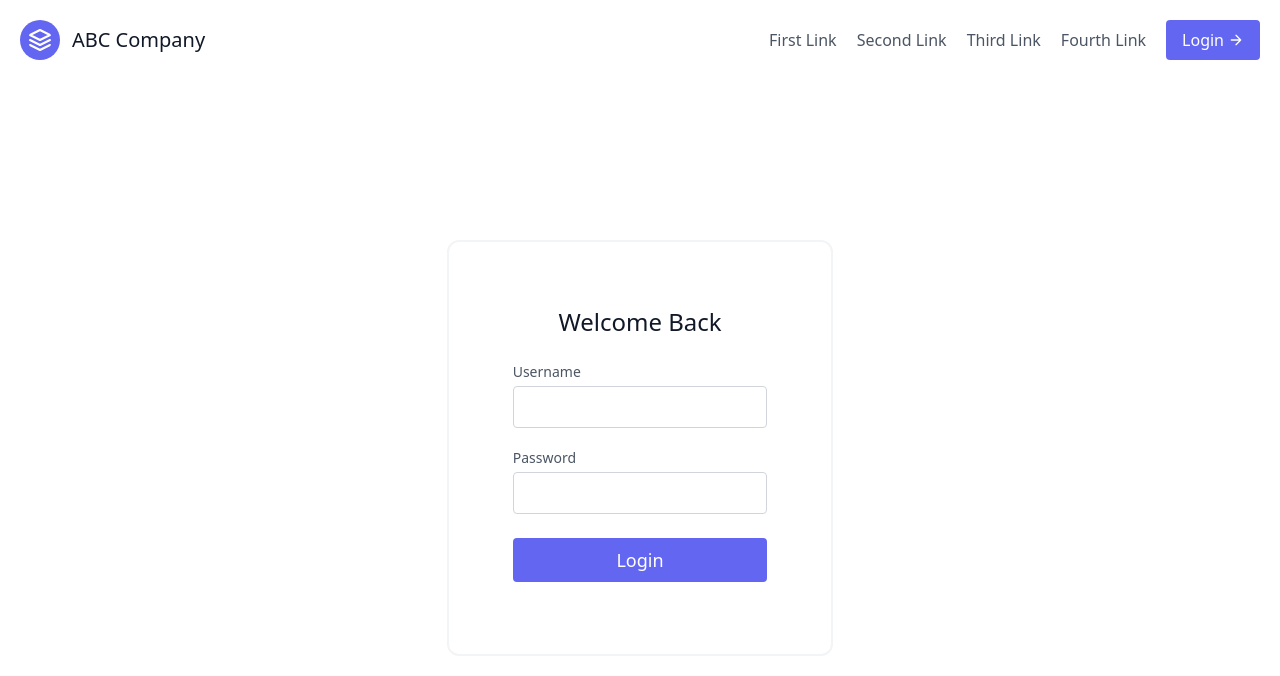
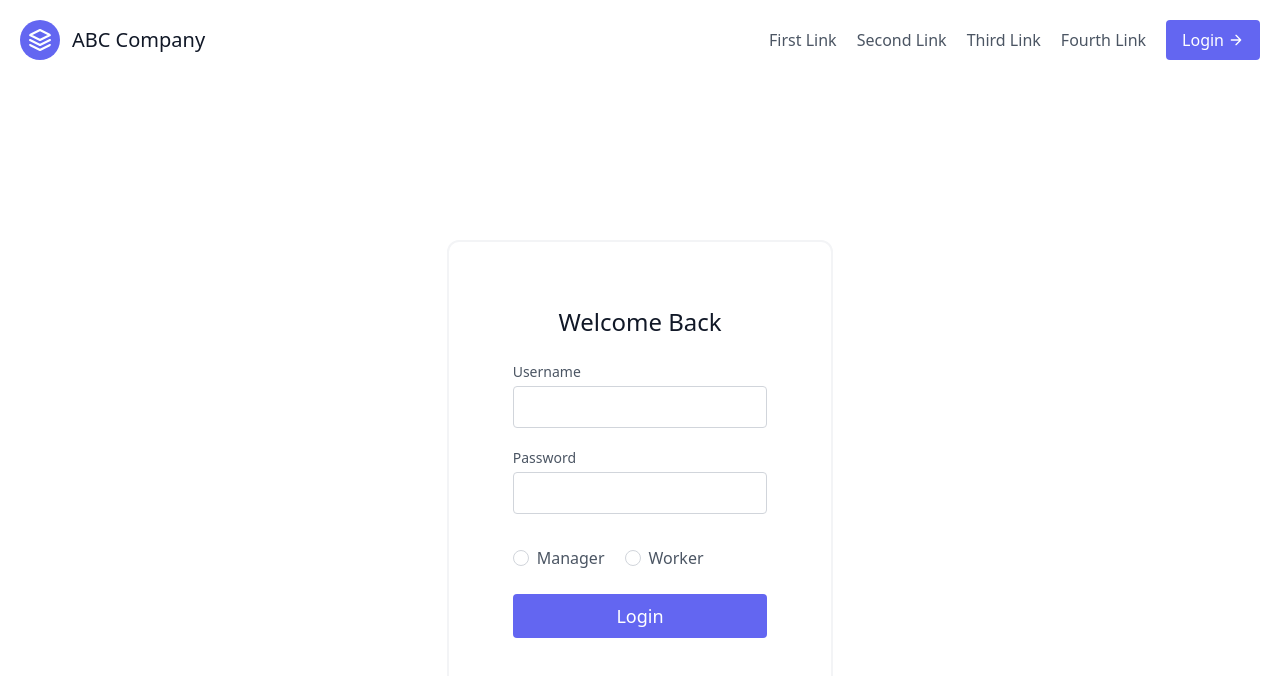
Before and after one commit to jayasith/abc-company-client, a React (Create React App) app: page /login in a window 1280 px wide. Shown: the top 676 px of the page. Built offline with nearby package versions, Linux system fonts and the light colour scheme.

Commit message:
CREATE: login integrated

```diff
--- a/src/index.js
+++ b/src/index.js
@@ -6,6 +6,9 @@ import './index.css';
 
 import App from './App';
 import reportWebVitals from './reportWebVitals';
+import axios from 'axios';
+
+axios.defaults.baseURL = 'https://localhost:5000/';
 
 const root = ReactDOM.createRoot(document.getElementById('root'));
 root.render(
--- a/src/pages/Login.jsx
+++ b/src/pages/Login.jsx
@@ -1,19 +1,49 @@
-import React from 'react';
+import { useState } from 'react';
+import { useNavigate } from 'react-router-dom';
+import axios from 'axios';
+
 import Header from '../components/Header';
 
 const Login = () => {
+  const [user, setUser] = useState({ username: '', password: '', role: '' });
+  const [error, setError] = useState('');
+  const [buttonStatus, setButtonStatus] = useState(false);
+  const navigate = useNavigate();
+
+  const roles = ['manager', 'worker'];
+
+  const login = async (e) => {
+    e.preventDefault();
+    setButtonStatus(true);
+    console.log(user);
+
+    try {
+      await axios.post('user/login', user);
+      setUser({});
+      setButtonStatus(false);
+      navigate('/');
+    } catch (err) {
+      setError(err.response.data.message);
+      setButtonStatus(false);
+    }
+  };
+
   return (
     <div>
       <Header />
       <section className="text-gray-600 body-font">
+        {error && <p className="text-red-500">{error}</p>}
         <div className="container px-5 sm:py-40 p-20 mx-auto flex flex-wrap items-center justify-center xl:w-1/3 lg:w-1/2 md:w-3/4 w-full">
           <div className="border-gray-100 border-2 rounded-xl p-16 flex flex-col ml-auto w-full mt-10 md:mt-0">
             <h2 className="text-gray-900 text-2xl font-medium title-font mb-5 text-center">Welcome Back</h2>
             <div className="relative mb-4">
-              <label for="username" className="leading-7 text-sm text-gray-600">
+              <label htmlFor="username" className="leading-7 text-sm text-gray-600">
                 Username
               </label>
               <input
+                value={user.username}
+                onChange={(e) => setUser({ ...user, username: e.target.value })}
+                required
                 type="text"
                 id="username"
                 name="username"
@@ -25,13 +55,56 @@ const Login = () => {
                 Password
               </label>
               <input
+                value={user.password}
+                onChange={(e) => setUser({ ...user, password: e.target.value })}
+                required
                 type="password"
                 id="password"
                 name="password"
                 className="w-full bg-white rounded border border-gray-300 focus:border-indigo-500 focus:ring-2 focus:ring-indigo-200 text-base outline-none text-gray-700 py-1 px-3 leading-8 transition-colors duration-200 ease-in-out"
               />
             </div>
-            <button className="text-white bg-indigo-500 border-0 py-2 px-8 my-2 focus:outline-none hover:bg-indigo-600 rounded text-lg">
+            <div className="flex">
+              <div className="flex my-4">
+                <div className="form-check mr-5">
+                  <input
+                    className="form-check-input appearance-none rounded-full h-4 w-4 border border-gray-300 bg-white checked:bg-indigo-500 focus:outline-none transition duration-200 mt-1 align-top bg-no-repeat bg-center bg-contain float-left mr-2 cursor-pointer"
+                    type="radio"
+                    name="flexRadioDefault"
+                    id="flexRadioDefault1"
+                    value={roles[0]}
+                    onChange={(e) => setUser({ ...user, role: e.target.value })}
+                  />
+                  <label
+                    className="form-check-label inline-block text-gray-600 cursor-pointer"
+                    htmlFor="flexRadioDefault1"
+                  >
+                    Manager
+                  </label>
+                </div>
+                <div className="form-check">
+                  <input
+                    className="form-check-input appearance-none rounded-full h-4 w-4 border border-gray-300 bg-white checked:bg-indigo-500 focus:outline-none transition duration-200 mt-1 align-top bg-no-repeat bg-center bg-contain float-left mr-2 cursor-pointer"
+                    type="radio"
+                    name="flexRadioDefault"
+                    id="flexRadioDefault2"
+                    value={roles[1]}
+                    onChange={(e) => setUser({ ...user, role: e.target.value })}
+                  />
+                  <label
+                    className="form-check-label inline-block text-gray-600 cursor-pointer"
+                    htmlFor="flexRadioDefault2"
+                  >
+                    Worker
+                  </label>
+                </div>
+              </div>
+            </div>
+            <button
+              className="text-white bg-indigo-500 border-0 py-2 px-8 my-2 focus:outline-none hover:bg-indigo-600 rounded text-lg"
+              onClick={login}
+              disabled={buttonStatus}
+            >
               Login
             </button>
           </div>
```
